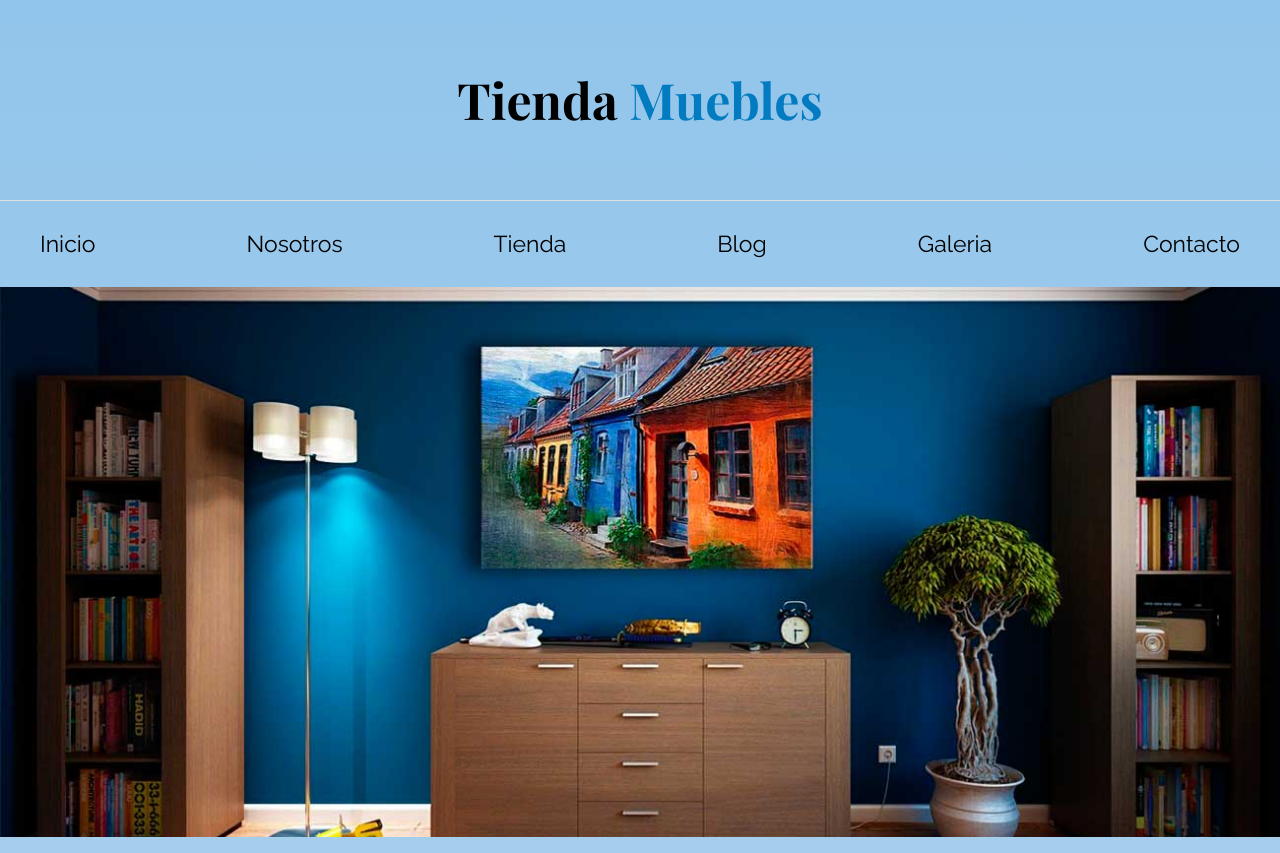
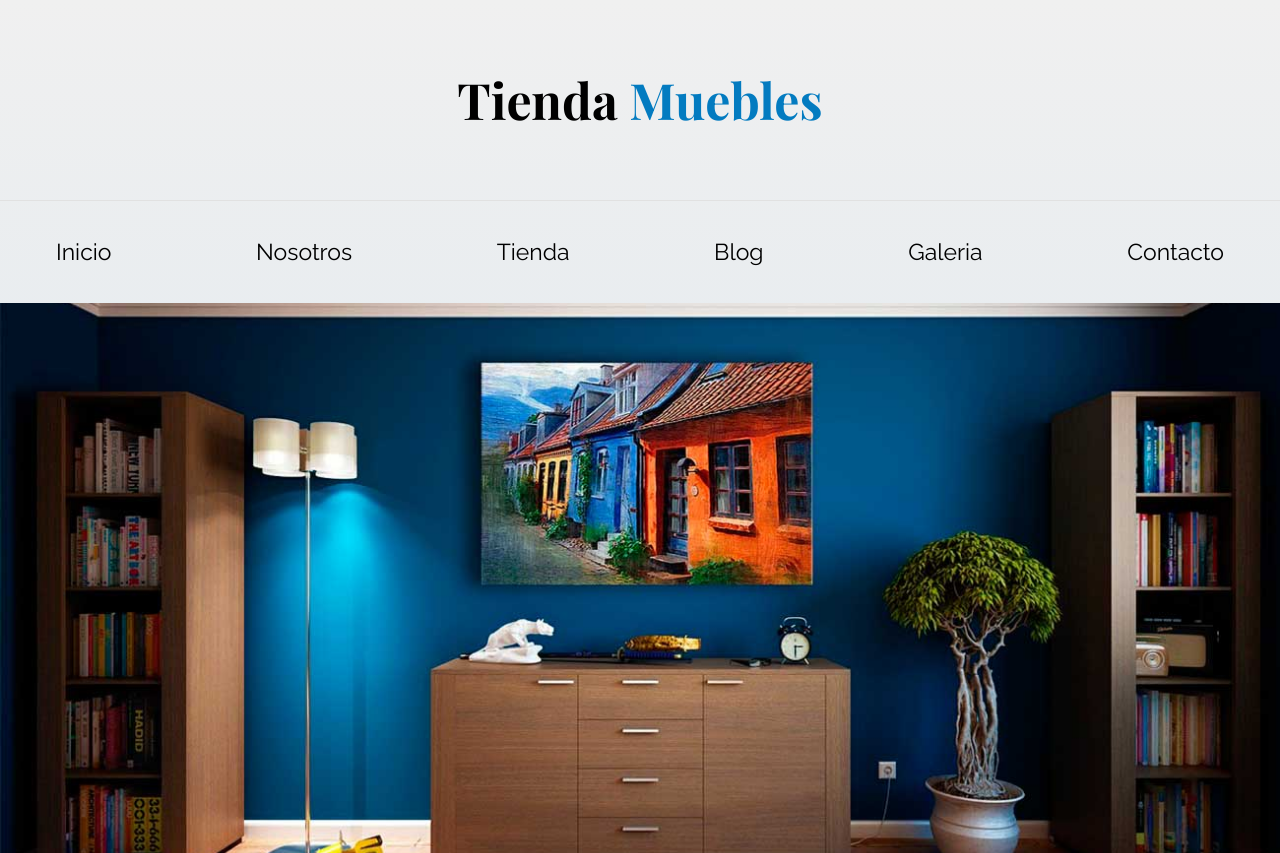
Before and after one commit to josesanchezmx/EcommerceMuebles, a plain HTML site: page index.html in a window 1280 px wide. Shown: the top 853 px of the page. Drawn offline with nearby package versions, Linux system fonts and the light colour scheme.

Commit message:
se mejoraron los estilos de la barra de navegacion

```diff
--- a/estilos/styles.css
+++ b/estilos/styles.css
@@ -14,11 +14,12 @@ html {
 *::after {
     box-sizing: inherit;
 }
-body,footer {
+body {
     font-family: 'Raleway', sans-serif;
     font-size: 1.6rem;
     line-height: 2;
-    background: linear-gradient(to bottom, #92c5eb, #f0f0f0);
+    background: linear-gradient(to bottom,#f0f0f0, #92c5eb);
+
 }
 
 /* Estilos Globales */
@@ -80,7 +81,30 @@ img{
 .contenedor-navegacion {
     border-top: 0.1rem solid #e1e1e1;
     font-size: 2.3rem;
+     transition: color 0.3s ease;
 }
+
+
+
+.contenedor-navegacion a {
+    display: inline-block;
+    text-decoration: none; /* Quita el subrayado predeterminado de los enlaces */
+    /*color: #333; /* Color de texto regular */
+    /*font-size: 16px; /* Tamaño de fuente regular */
+    /*font-weight: 500; /* Grosor de fuente regular */
+    padding: 8px 16px; /* Espaciado interno */
+    border-radius: 4px; /* Esquinas redondeadas */
+    transition: color 0.3s ease, background-color 0.3s ease; /* Transiciones suaves */
+
+    /* Otros estilos que desees aplicar a los enlaces */
+}
+
+.contenedor-navegacion a:hover {
+    color: #fff; /* Cambia el color del texto al hacer hover */
+    background-color: #037bc0; /* Cambia el color de fondo al hacer hover */
+    /* Otros estilos adicionales que quieras añadir al hacer hover */
+}
+
 
 .nav-principal {
     display: flex;
@@ -112,6 +136,7 @@ img{
     background-color: #037bc0;
     color: white;
     border-bottom-right-radius: 1rem;
+    margin-bottom: 1rem;
 }
 .listado-categorias {
 
@@ -222,6 +247,7 @@ img{
     border-top: 0.1rem solid #e1e1e1;
     margin-top: 5rem;
     padding: 3rem;
+    background-color: white;
 }
 .grid-footer {
     display: grid;
@@ -231,10 +257,13 @@ img{
 .footer-menu a {
     display: block;
     font-family: 'Raleway', sans-serif;
+    margin: .5rem .5rem;
 }
 .copyright {
     text-align: center;
+    font-weight: bold;
     margin-top: 5rem;
     padding: 2rem; /* Ajusta el padding para aumentar el tamaño vertical */
     background: linear-gradient(to bottom, #92c5eb, #f0f0f0);
+    width: 100%;
 }
```
